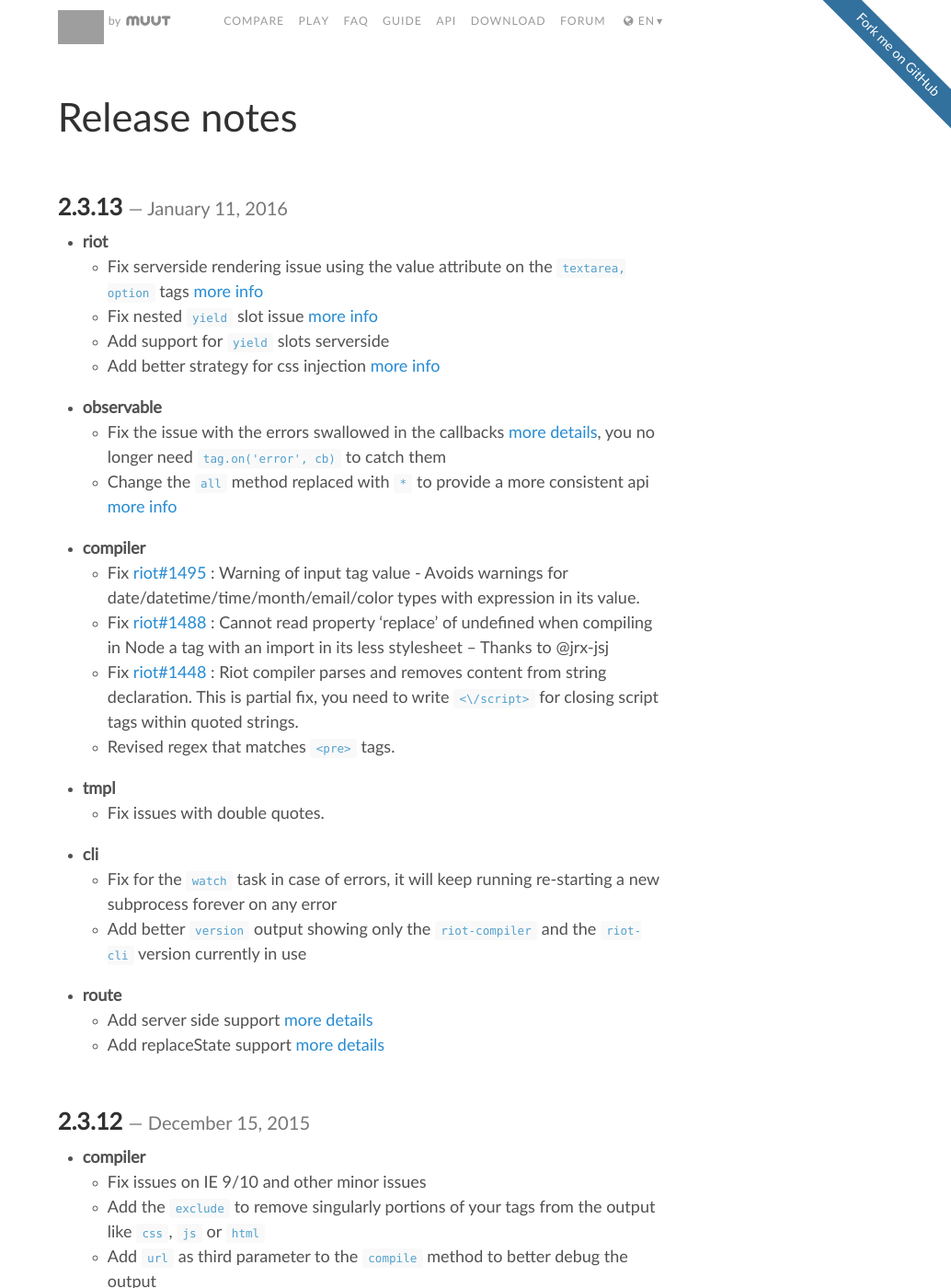
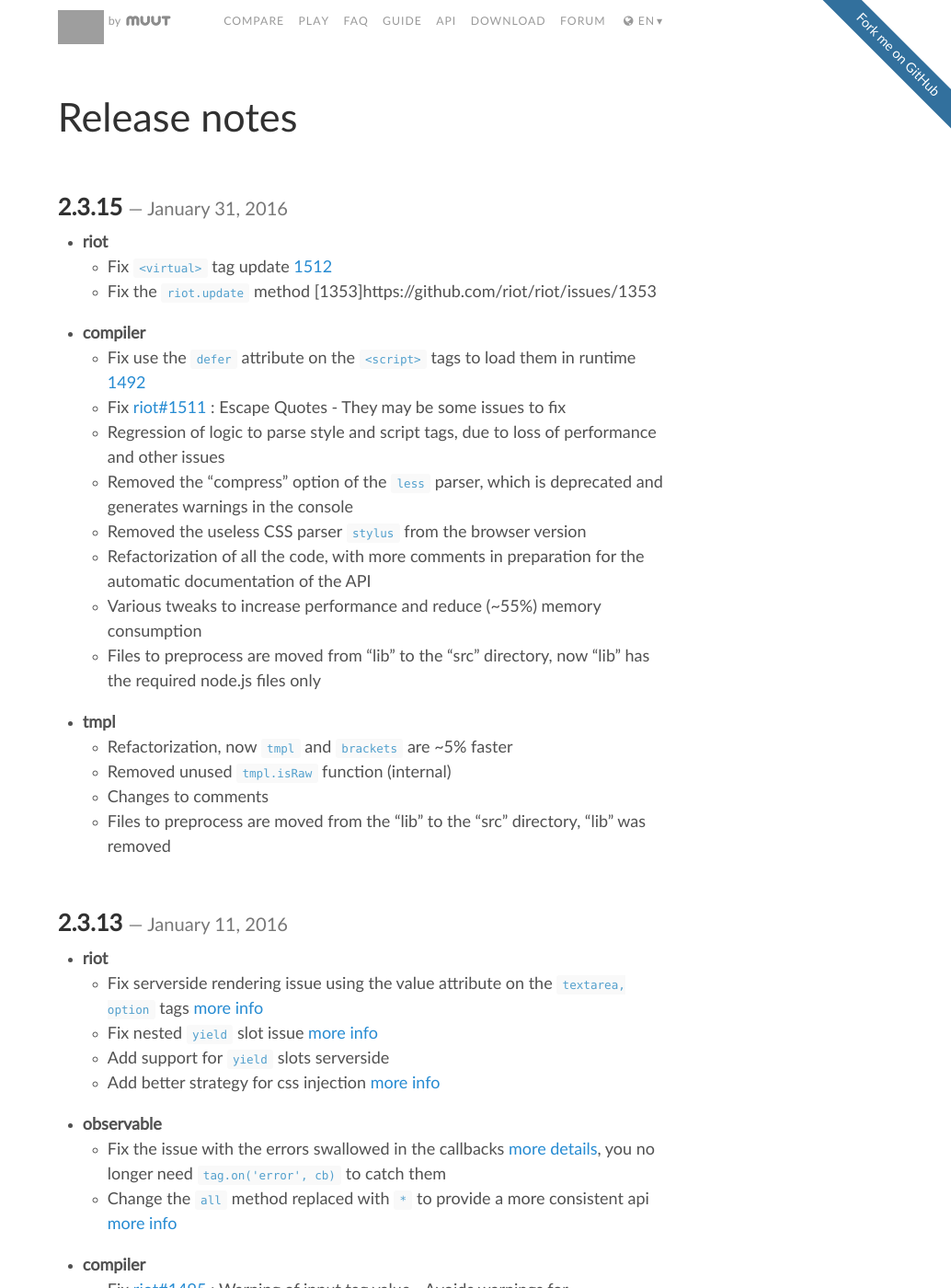
Before and after one commit to riot/riot.github.io, a Jekyll site: the page built from release-notes.md, in a window 1280 px wide and 1400 px high. Shown: the whole window at 92% size, without its empty margins (246-1280 px from the left). Built offline with Jekyll 4.4.1, drawn with Linux system fonts in a browser that asks for light colours; nearby versions of some CDN libraries; Markdown is read by kramdown in place of the engine named in the settings; grey boxes are pictures that could not be loaded.

Commit message:
added: release notes

```diff
--- a/_config.yml
+++ b/_config.yml
@@ -35,12 +35,12 @@
   email:             hello.riotjs@gmail.com
 
 # Custom vars
-major_version:       13
+major_version:       15
 minor_version:       2.3
 
-version:             2.3.13
-release_date:        January 11
-version_slurp:       Better error reporting - enhanced router, compiler and cli
+version:             2.3.15
+release_date:        January 31
+version_slurp:       Bug fix and performance improvements
 repo:                https://github.com/riot/riot
 
 # Vars needed for the compare.md page
--- a/release-notes.md
+++ b/release-notes.md
@@ -5,6 +5,29 @@
 ---
 
 # {{ page.title }}
+
+## 2.3.15 *January 31, 2016*
+
+- __riot__
+  - Fix `<virtual>` tag update [1512](https://github.com/riot/riot/issues/1512)
+  - Fix the `riot.update` method [1353]https://github.com/riot/riot/issues/1353
+
+- __compiler__
+  - Fix use the `defer` attribute on the `<script>` tags to load them in runtime [1492](https://github.com/riot/riot/issues/1492)
+  - Fix [riot#1511](https://github.com/riot/riot/issues/1511) : Escape Quotes - They may be some issues to fix
+  - Regression of logic to parse style and script tags, due to loss of performance and other issues
+  - Removed the "compress" option of the `less` parser, which is deprecated and generates warnings in the console
+  - Removed the useless CSS parser `stylus` from the browser version
+  - Refactorization of all the code, with more comments in preparation for the automatic documentation of the API
+  - Various tweaks to increase performance and reduce (~55%) memory consumption
+  - Files to preprocess are moved from "lib" to the "src" directory, now "lib" has the required node.js files only
+
+- __tmpl__
+  - Refactorization, now `tmpl` and `brackets` are ~5% faster
+  - Removed unused `tmpl.isRaw` function (internal)
+  - Changes to comments
+  - Files to preprocess are moved from the "lib" to the "src" directory, "lib" was removed
+
 
 ## 2.3.13 *January 11, 2016*
 
```
Also changed, not shown: api/compiler.md (+2 -0 lines).
